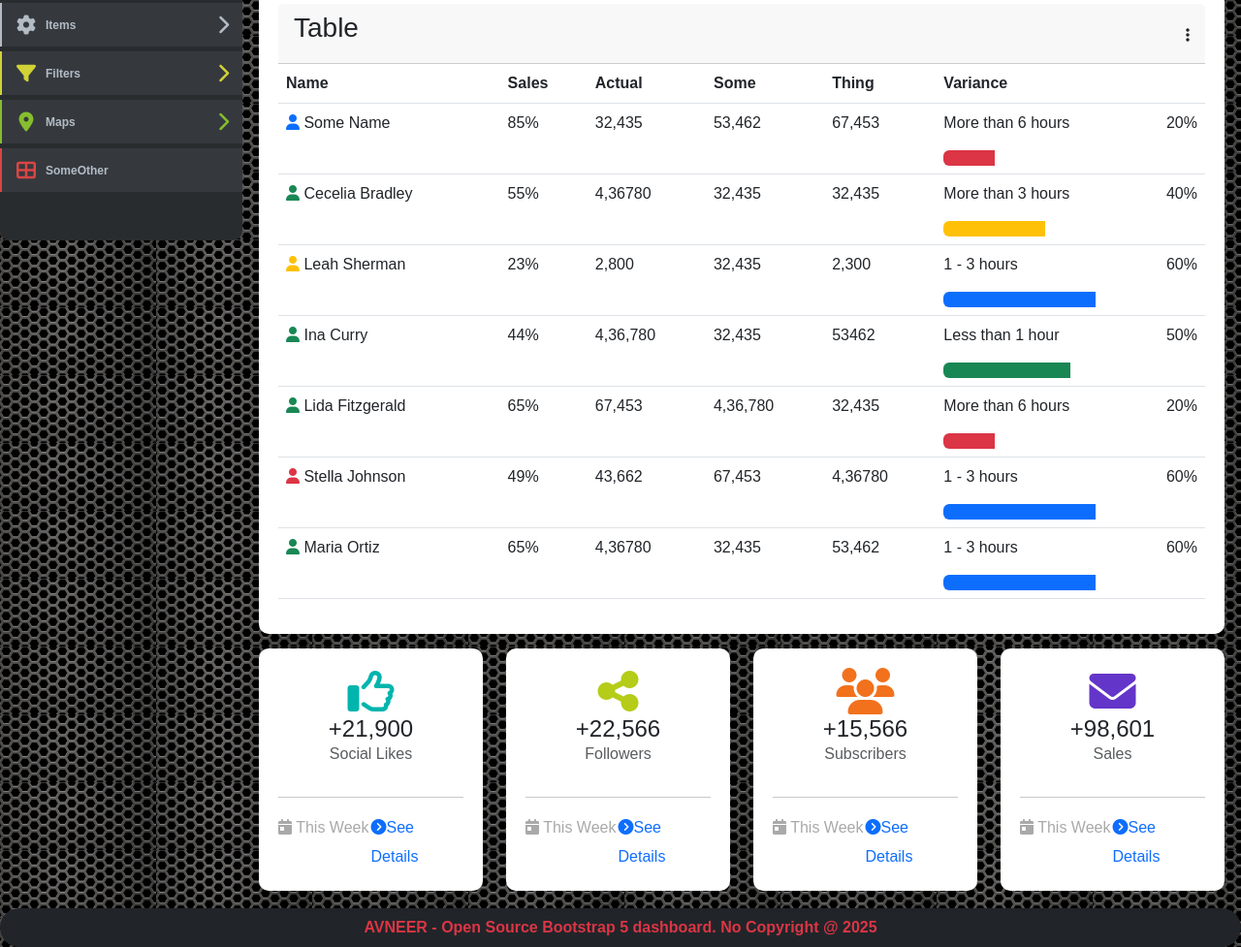
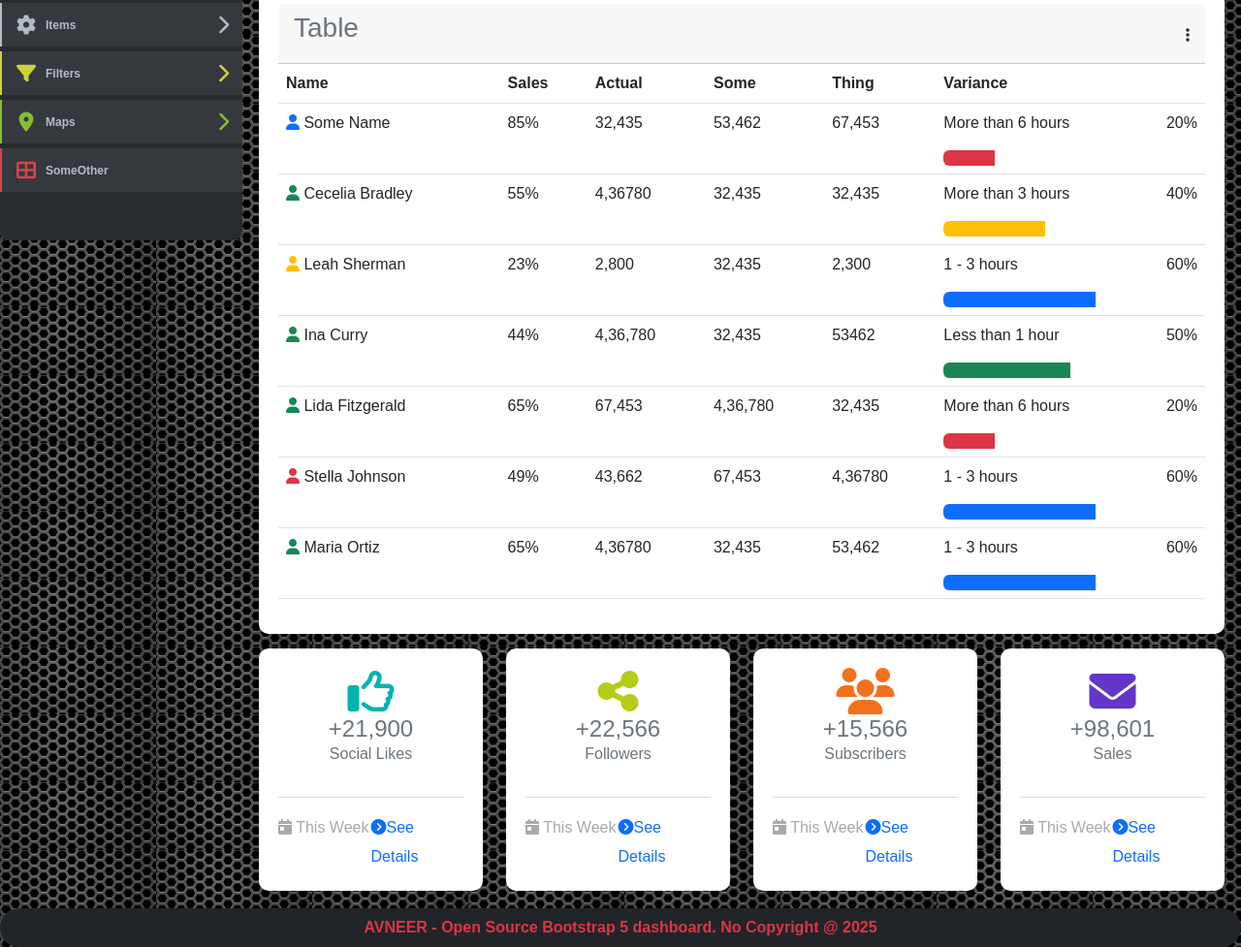
Before and after one commit to ajkr195/Avneer, a plain HTML site: page index.html in a window 1280 px wide. Shown: the part 733-1710 px from the top of the page at 97% size. Drawn offline with nearby package versions, Linux system fonts and the light colour scheme.

Commit message:
Add files via upload

```diff
--- a/index.html
+++ b/index.html
@@ -716,7 +716,7 @@
 								<div class="col-12 col-md-12 col-lg-12">
 									<div class="card themed-card">
 										<div class="card-header">
-											<h3 class=" float-start">Table</h3>
+											<h3 class="text-secondary float-start">Table</h3>
 
 
 
@@ -904,12 +904,12 @@
 							<div class="row">
 								<div class="col-sm-6 col-md-6 col-lg-3">
 									<div class="card themed-card">
-										<div class="content">
+										<div class="content text-secondary">
 											<div class="row">
 												<div class="text-center">
 													<i class="far fa-thumbs-up fa-3x teal"></i>
 													<h4 class="mb-0">+21,900</h4>
-													<p class="text-muted">Social Likes</p>
+													<p class="text-secondary">Social Likes</p>
 												</div>
 											</div>
 											<div class="footer">
@@ -929,12 +929,12 @@
 								</div>
 								<div class="col-sm-6 col-md-6 col-lg-3">
 									<div class="card themed-card">
-										<div class="content">
+										<div class="content text-secondary">
 											<div class="row">
 												<div class="text-center">
 													<i class="fas fa-share-alt fa-3x olive"></i>
 													<h4 class="mb-0">+22,566</h4>
-													<p class="text-muted">Followers</p>
+													<p class="text-secondary">Followers</p>
 												</div>
 											</div>
 											<div class="footer">
@@ -954,12 +954,12 @@
 								</div>
 								<div class="col-sm-6 col-md-6 col-lg-3">
 									<div class="card themed-card">
-										<div class="content">
+										<div class="content text-secondary">
 											<div class="row">
 												<div class="text-center">
 													<i class="fas fa-users fa-3x orange"></i>
 													<h4 class="mb-0">+15,566</h4>
-													<p class="text-muted">Subscribers</p>
+													<p class="text-secondary">Subscribers</p>
 												</div>
 											</div>
 											<div class="footer">
@@ -979,12 +979,12 @@
 								</div>
 								<div class="col-sm-6 col-md-6 col-lg-3">
 									<div class="card themed-card">
-										<div class="content">
+										<div class="content text-secondary">
 											<div class="row">
 												<div class="text-center">
 													<i class="fas fa-envelope fa-3x violet"></i>
 													<h4 class="mb-0">+98,601</h4>
-													<p class="text-muted">Sales</p>
+													<p class="text-secondary">Sales</p>
 												</div>
 											</div>
 											<div class="footer">
```
